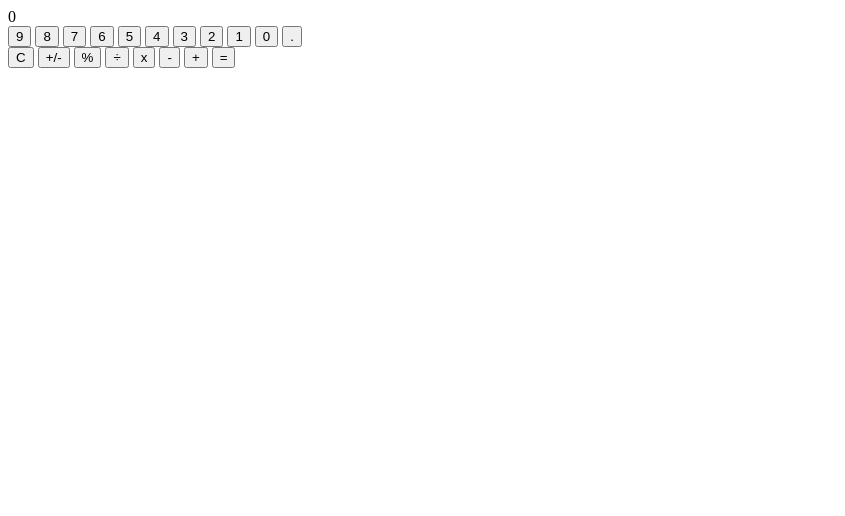
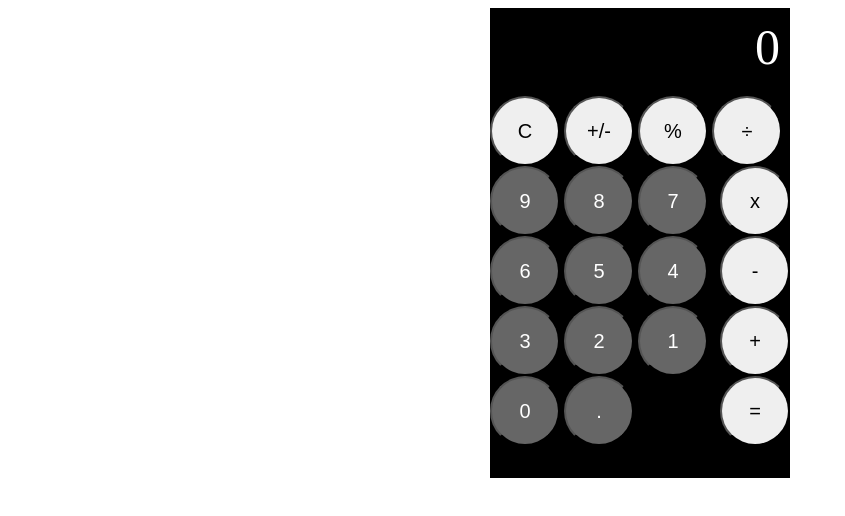
Before and after one commit to imgoing222/calculator-assignment, a website with bundled scripts: page index.html in a window 1280 px wide. Shown: the whole page, without its empty margins (0-845 px from the left). Built offline with nearby package versions, Linux system fonts and the light colour scheme.

Commit message:
design: 간단한 UI 디자인 적용

```diff
--- a/index.html
+++ b/index.html
@@ -5,35 +5,49 @@
 		<meta http-equiv="X-UA-Compatible" content="IE=edge" />
 		<meta name="viewport" content="width=device-width, initial-scale=1.0" />
 		<title>Calculator</title>
+		<link rel="stylesheet" href="styles.css" />
 	</head>
 	<body>
+		<div class="app">
+			<div class="calculator">
+				<div class="result">0</div>
 				<div>
-			<div class="result">0</div>
+					<button class="operator clear">C</button>
+					<button class="operator plusMinusSign">+/-</button>
+					<button class="operator percent">%</button>
+					<button class="operator division">÷</button>
+				</div>
+				<div class="third_row">
 					<div class="digits">
+						<div>
 							<button class="digit">9</button>
 							<button class="digit">8</button>
 							<button class="digit">7</button>
+						</div>
+						<div>
 							<button class="digit">6</button>
 							<button class="digit">5</button>
 							<button class="digit">4</button>
+						</div>
+						<div>
 							<button class="digit">3</button>
 							<button class="digit">2</button>
 							<button class="digit">1</button>
+						</div>
+						<div>
 							<button class="digit">0</button>
 							<button class="digit">.</button>
 						</div>
 					</div>
-			<div class="operators">
-				<button class="operator clear">C</button>
-				<button class="operator plusMinusSign">+/-</button>
-				<button class="operator percent">%</button>
-				<button class="operator division">÷</button>
+					<div class="right_operators">
 						<button class="operator times">x</button>
 						<button class="operator minus">-</button>
 						<button class="operator plus">+</button>
 						<button class="operator equals">=</button>
 					</div>
 				</div>
+			</div>
+		</div>
 		<script type="module" src="js/index.js"></script>
 	</body>
 </html>
--- a/styles.css
+++ b/styles.css
@@ -0,0 +1,48 @@
+* {
+	box-sizing: border-box;
+}
+
+.app {
+	display: flex;
+	justify-content: center;
+	align-items: center;
+}
+
+.calculator {
+	background-color: black;
+	width: 300px;
+	height: 470px;
+}
+
+.result {
+	color: white;
+	text-align: right;
+	display: flex;
+	justify-content: flex-end;
+	align-items: flex-end;
+	font-size: 50px;
+	padding: 10px 10px 20px;
+}
+
+.third_row {
+	display: flex;
+	justify-content: space-between;
+}
+
+.digit {
+	background-color: #666666;
+	color: white;
+}
+
+.right_operators {
+	display: flex;
+	flex-direction: column;
+}
+
+button {
+	width: 70px;
+	height: 70px;
+	font-size: 20px;
+	border-radius: 50%;
+	cursor: pointer;
+}
```
Lines whose indentation alone changed are shown as unchanged.
